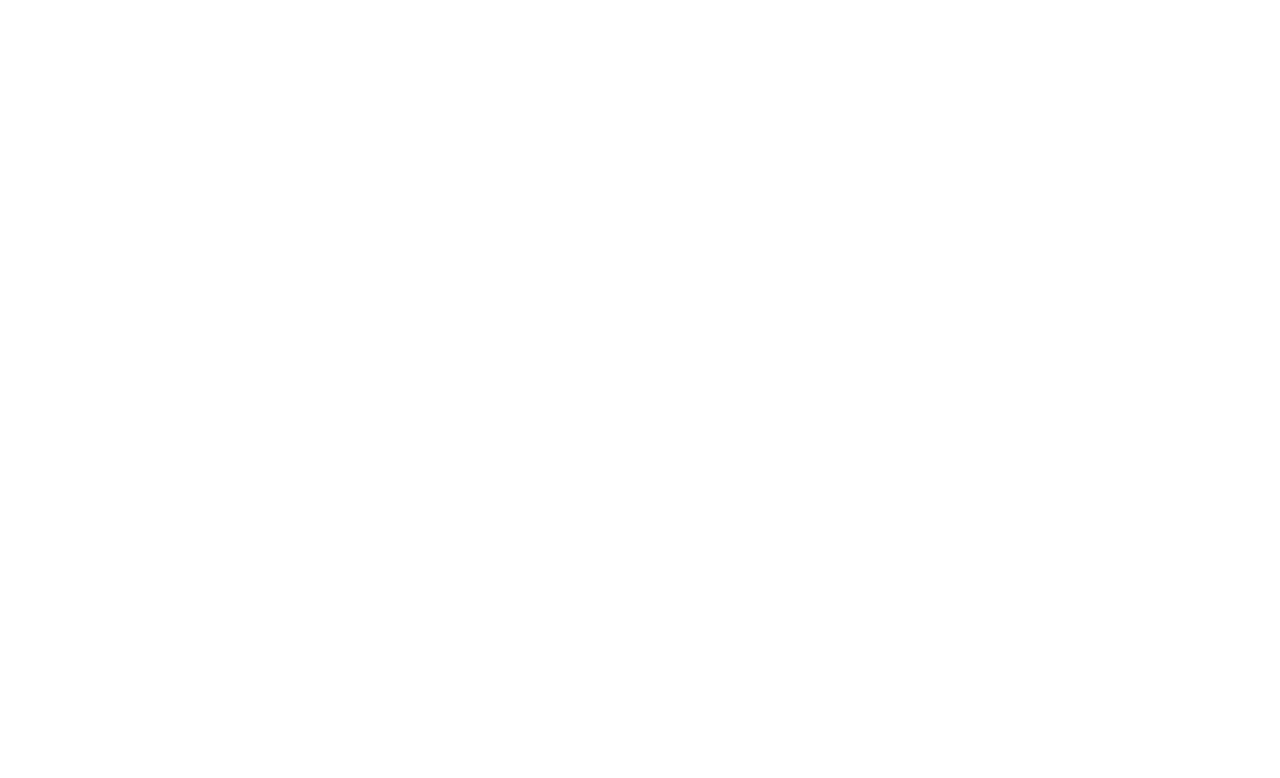
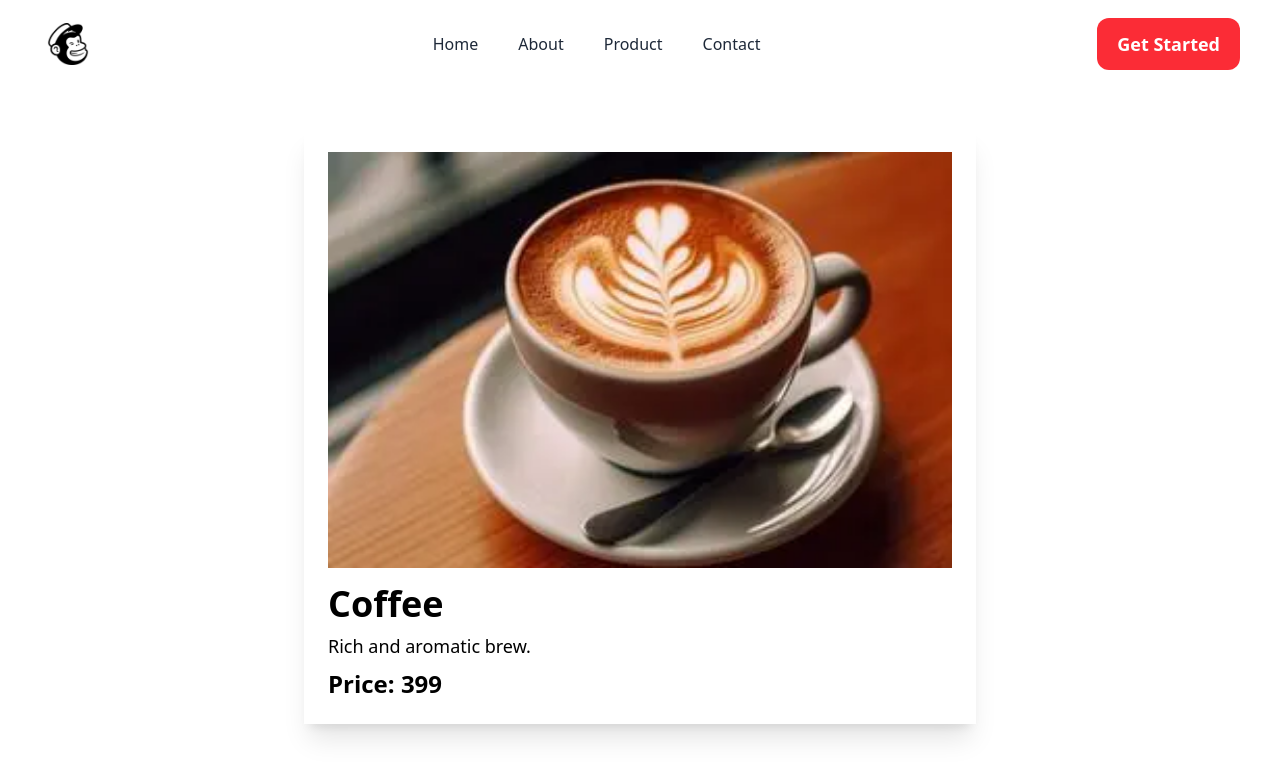
Before and after one commit to nupurbishnoi549/routing-page, a React (Vite) app: page /products/coffee in a window 1280 px wide. Before the commit this address had no page. Shown: the top 778 px of the page. Built offline with nearby package versions, Linux system fonts and the light colour scheme.

Commit message:
add product deatils

```diff
--- a/src/components/pages/Product.jsx
+++ b/src/components/pages/Product.jsx
@@ -1,5 +1,6 @@
-import React from 'react'
-import { PRODUCT_DATA } from '../../utils/helper'
+import React from 'react';
+import { Link } from 'react-router-dom';
+import { PRODUCT_DATA } from '../../utils/helper';
 
 const Product = () => {
     return (
@@ -7,15 +8,14 @@
             <div className="container mx-auto px-4 grid grid-cols-1 sm:grid-cols-2 lg:grid-cols-3 gap-8">
                 {PRODUCT_DATA.map((card, index) => (
                     <div key={index} className='shadow-lg p-3'>
-                        <img src={card.img} alt="coffee" className='w-full' />
-                        <h2 className="text-3xl font-bold mt-4">{card.title}</h2>
-                        <p className="text-xl font-semibold mt-2">{card.description}</p>
-                        <p className='text-2xl font-medium mt-1'>{card.price}</p>
+                        <Link to={`/products/${card.id}`}>
+                            <img src={card.img} alt={card.title} className='w-full cursor-pointer hover:opacity-80 transition' />
+                        </Link>
                     </div>
                 ))}
             </div>
         </section>
-    )
+    );
 }
 
-export default Product
+export default Product;
--- /dev/null
+++ b/src/components/pages/ProductDetails.jsx
@@ -0,0 +1,24 @@
+import React from 'react';
+import { useParams } from 'react-router-dom';
+import { PRODUCT_DATA } from '../../utils/helper';
+
+const ProductDetails = () => {
+    const { productId } = useParams();
+
+    const product = PRODUCT_DATA.find(item => item.id === productId);
+
+    if (!product) {
+        return <div className="text-center text-2xl font-bold mt-10">Product not found</div>;
+    }
+
+    return (
+        <div className="max-w-2xl mx-auto p-6 shadow-xl mt-10">
+            <img src={product.img} alt={product.title} className='w-full mb-4' />
+            <h2 className="text-4xl font-bold mb-2">{product.title}</h2>
+            <p className="text-lg mb-2">{product.description}</p>
+            <p className="text-2xl font-semibold">{product.price}</p>
+        </div>
+    );
+};
+
+export default ProductDetails;
--- a/src/main.jsx
+++ b/src/main.jsx
@@ -6,6 +6,7 @@
 import About from "./components/pages/About";
 import Hero from './components/hero';
 import Product from './components/pages/Product';
+import ProductDetails from "./components/pages/ProductDetails";
 import ContactInfo from './components/pages/ContactInfo';
 
 createRoot(document.getElementById('root')).render(
@@ -16,7 +17,8 @@
           <Route index element={<Home/>} />
           <Route path="about" element={<About />} />
           <Route path="product" element={<Product />} />
-            <Route path="contact" element={<ContactInfo/>} >
+          <Route path="/products/:productId" element={<ProductDetails />} />
+          <Route path="contact" element={<ContactInfo />} >
           </Route>
         </Route>
       </Routes>
--- a/src/utils/helper.js
+++ b/src/utils/helper.js
@@ -11,24 +11,28 @@
 
 export const PRODUCT_DATA = [
     {
+        id: 'coffee',
         img: Coffee,
         title: 'Coffee',
         description: 'Rich and aromatic brew.',
         price: 'Price: 399'
     },
     {
+        id: 'green-tea',
         img: GreenTea,
         title: 'Green Tea',
         description: 'Green tea: where calm meets caffeine',
         price: 'Price: 199'
     },
     {
+        id: 'iced-coffee',
         img: IcedCoffee,
         title: 'Iced Coffee',
         description: 'Sweet & Salty Bliss in a Cup',
         price: 'Price: 199'
     },
-]
+];
+
 export const inputGroups = [
     [
         { type: "text", placeholder: "First Name" },
```
